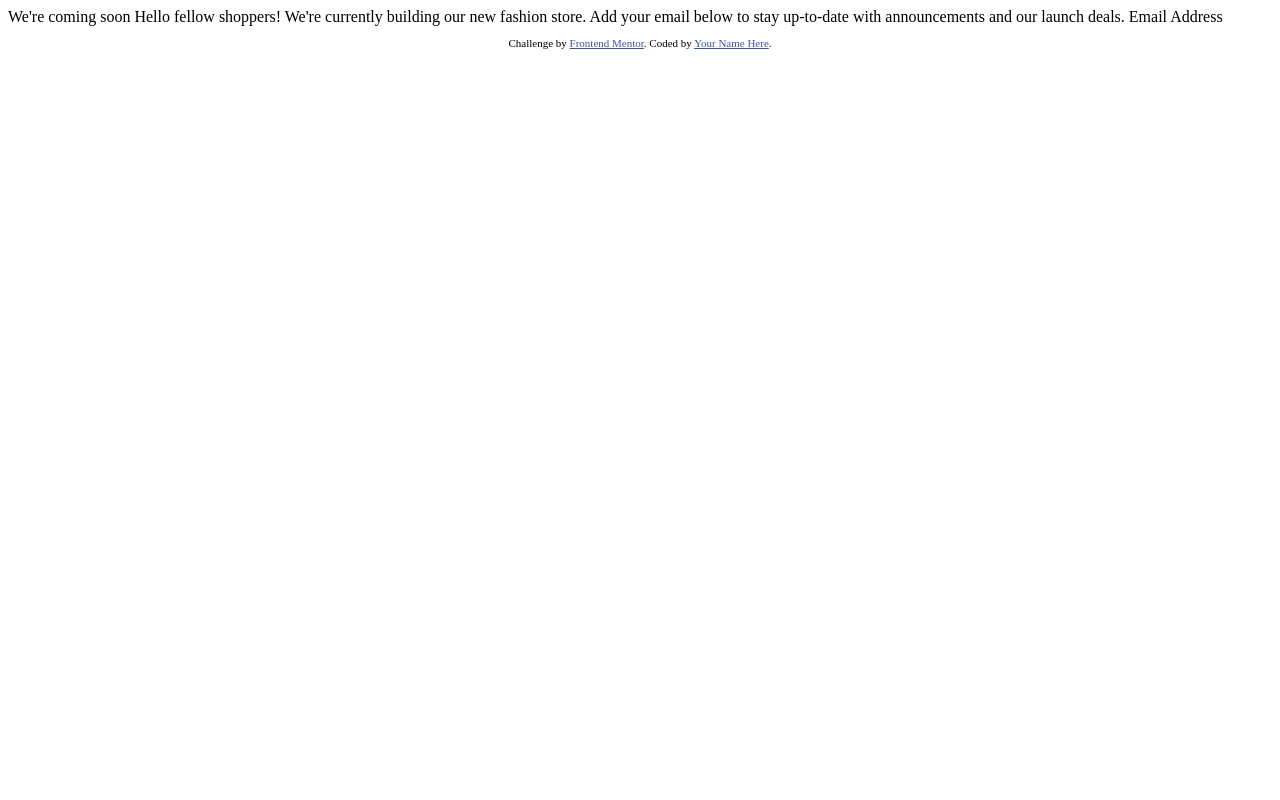
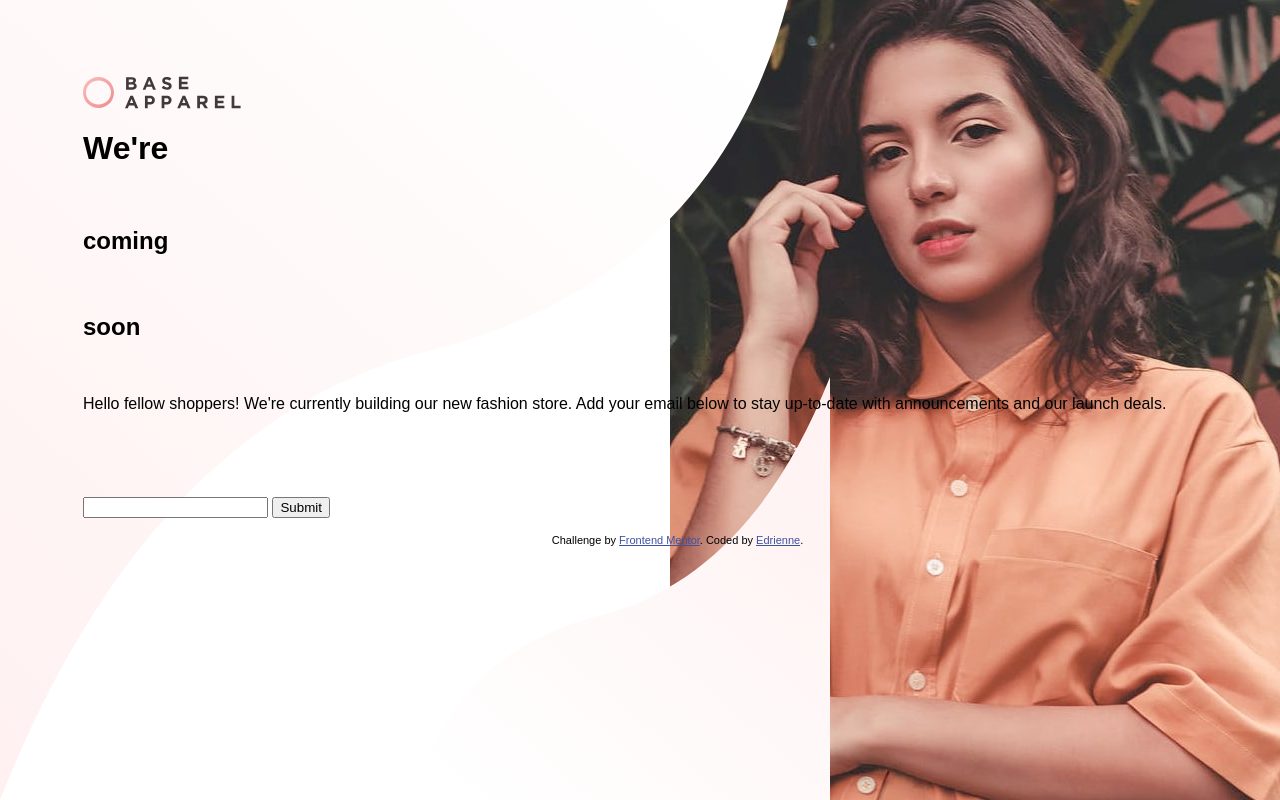
Before and after one commit to eagust/front-end-newbie, a plain HTML site: page index.html in a window 1280 px wide. Drawn offline with Linux system fonts and the light colour scheme.

Commit message:
temp
not complete

```diff
--- a/index.html
+++ b/index.html
@@ -1,32 +1,73 @@
-<!DOCTYPE html>
+<br /><!DOCTYPE html>
 <html lang="en">
 <head>
   <meta charset="UTF-8">
   <meta name="viewport" content="width=device-width, initial-scale=1.0"> <!-- displays site properly based on user's device -->
 
-  <link rel="icon" type="image/png" sizes="32x32" href="./images/favicon-32x32.png">
-
+  <link rel="icon" type="image/png" sizes="32x32" href="./images/favicon-32x32.png" />
+  <!-- <link rel="font" type="" href="https://fonts.google.com/specimen/Josefin+Sans" /> -->
   <title>Frontend Mentor | Base Apparel coming soon page</title>
 
   <!-- Feel free to remove these styles or customise in your own stylesheet 👍 -->
   <style>
-    .attribution { font-size: 11px; text-align: center; }
-    .attribution a { color: hsl(228, 45%, 44%); }
+  .attribution { font-size: 11px; text-align: center; }
+  .attribution a { color: hsl(228, 45%, 44%); }
+    body {
+      font-family: Arial;
+      background-image: url(images/bg-pattern-desktop.svg), url(images/hero-desktop.jpg);
+      background-repeat: no-repeat;
+      background-attachment: fixed;
+      background-position: 0 0, 100% 0;
+      background-size: contain;
+      padding-left: 75px;
+    }
+    form{
+      padding-top: 50px;
+    }
+    .logo{
+      padding-top: 50px;
+
+    }
+    /*background: background-color background-image background-repeat background-attachment background-position */
+    /* .left{
+      background: url(images/bg-pattern-desktop.svg) no-repeat left;
+    }
+    .right{
+      background: url(images/hero-desktop.jpg) no-repeat right;
+    } */
   </style>
 </head>
 <body>
+  <main>
+    <div class="left">
+      <div class="logo">
+        <img src="images/logo.svg"/>
+      </div>
+      <h1>We're</h1><br />
+      <h2>coming</h2><br />
+      <h2>soon</h2><br />
+      <p>
+        Hello fellow shoppers! We're currently building our new fashion store.
+        Add your email below to stay up-to-date with announcements and our launch deals.
+      </p>
+      <!-- Email Address Form -->
+      <br />
+      <form action="submission.html" method="post">
+        <section class="email">
+          <input id="email" name="email" type="text" pattern="[a-zA-Z0-9._]+@[a-zA-Z]+.[a-z]{2,}" required/>
+          <input type="submit" value="Submit">
+        </section>
+      </form>
+    </div>
 
-  We're coming soon
-
-  Hello fellow shoppers! We're currently building our new fashion store.
-  Add your email below to stay up-to-date with announcements and our launch deals.
-
-  Email Address
-
+    <div class="right">
+      <!-- <img src="images/hero-desktop.jpg" />-->
+    </div>
+  </main>
   <footer>
     <p class="attribution">
       Challenge by <a href="https://www.frontendmentor.io?ref=challenge" target="_blank">Frontend Mentor</a>.
-      Coded by <a href="#">Your Name Here</a>.
+      Coded by <a href="#">Edrienne</a>.
     </p>
   </footer>
 </body>
```
